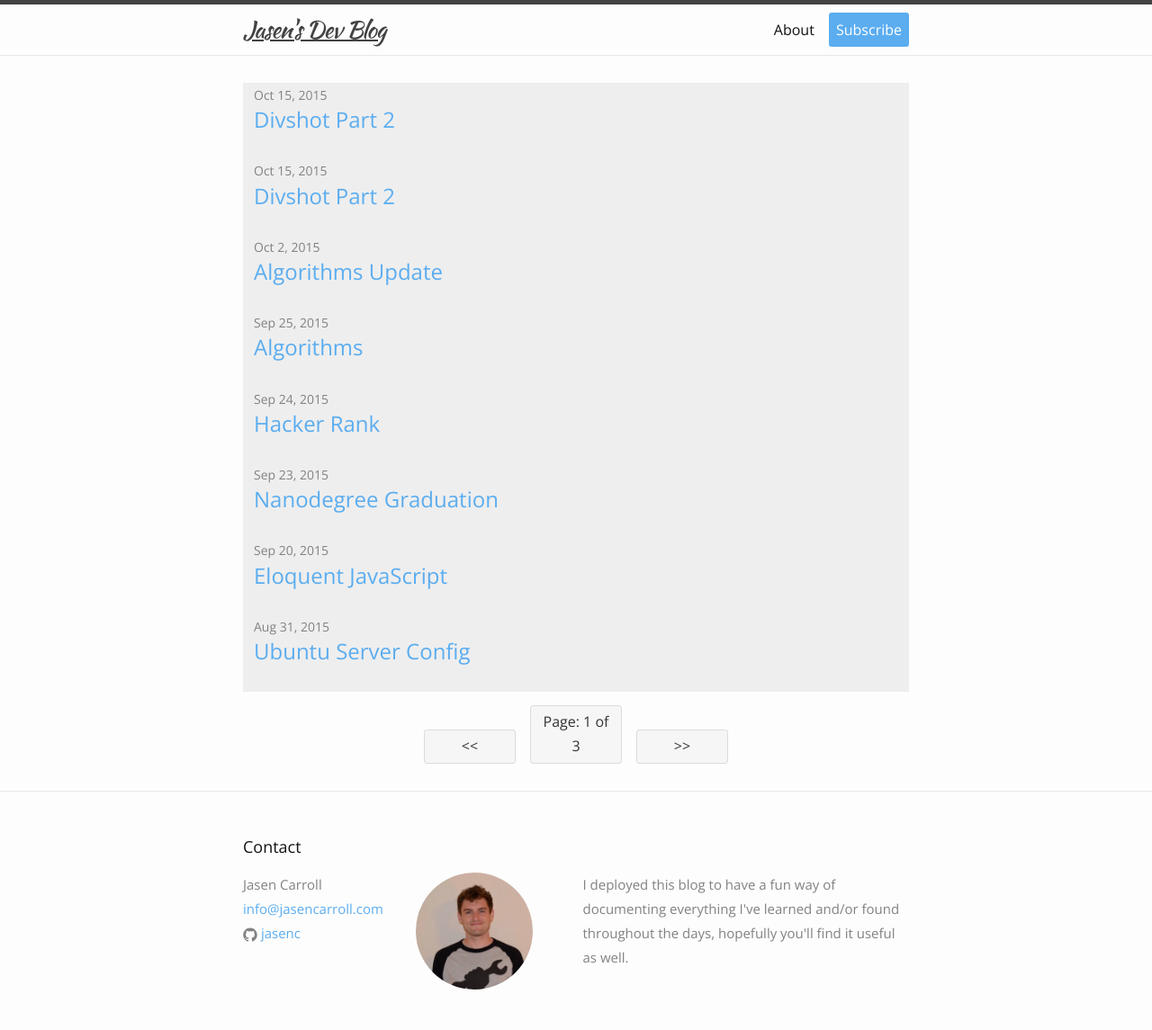
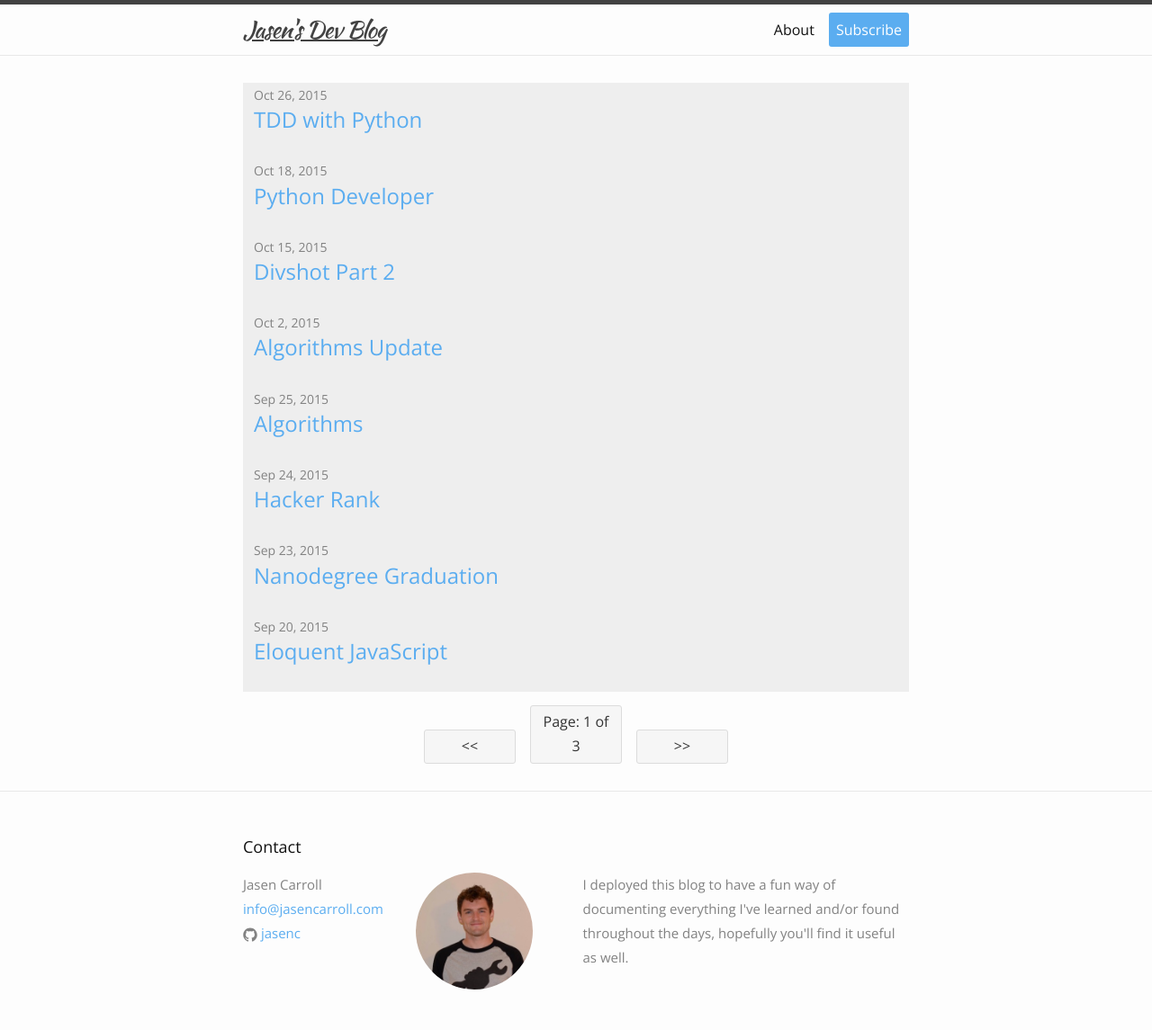
Before and after one commit to jasencblog/jasencblog.github.io, a Jekyll site: the page built from index.html, in a window 1280 px wide. Shown: the whole page at 90% size. Built offline with Jekyll 4.4.1, drawn with Linux system fonts in a browser that asks for light colours; the list of posts is cut into pages by our own code.

Commit message:
docs: Python Dev && TDD Python

```diff
--- a/_posts/2015-10-18-Python-Developer.md
+++ b/_posts/2015-10-18-Python-Developer.md
@@ -1,7 +1,7 @@
 ---
 layout: post
-title:  "Divshot Part 2"
-date:   2015-10-15
+title:  "Python Developer"
+date:   2015-10-18
 ---
 
 I'm going to focus on becoming a Python Developer. I've really taken the time to
```
Also changed, not shown: other parts of _posts/2015-10-18-Python-Developer.md (+3 -0 lines), _posts/2015-10-26-TDD-Python.md (added, +17 -0 lines).
